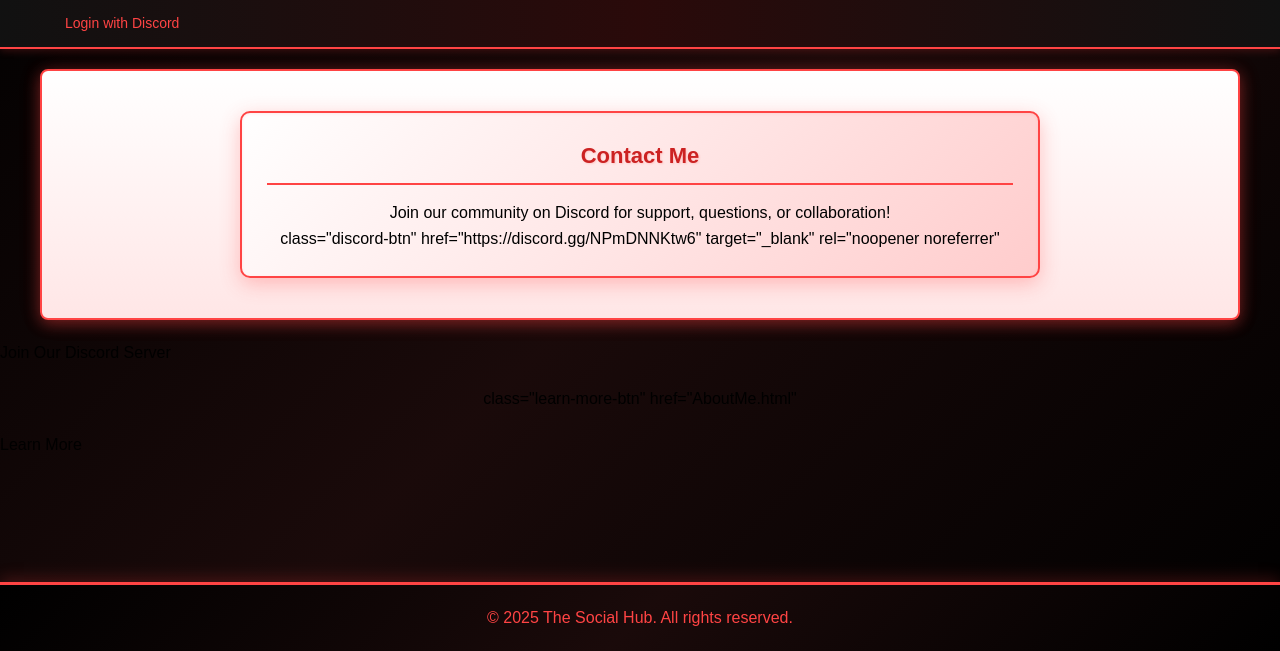
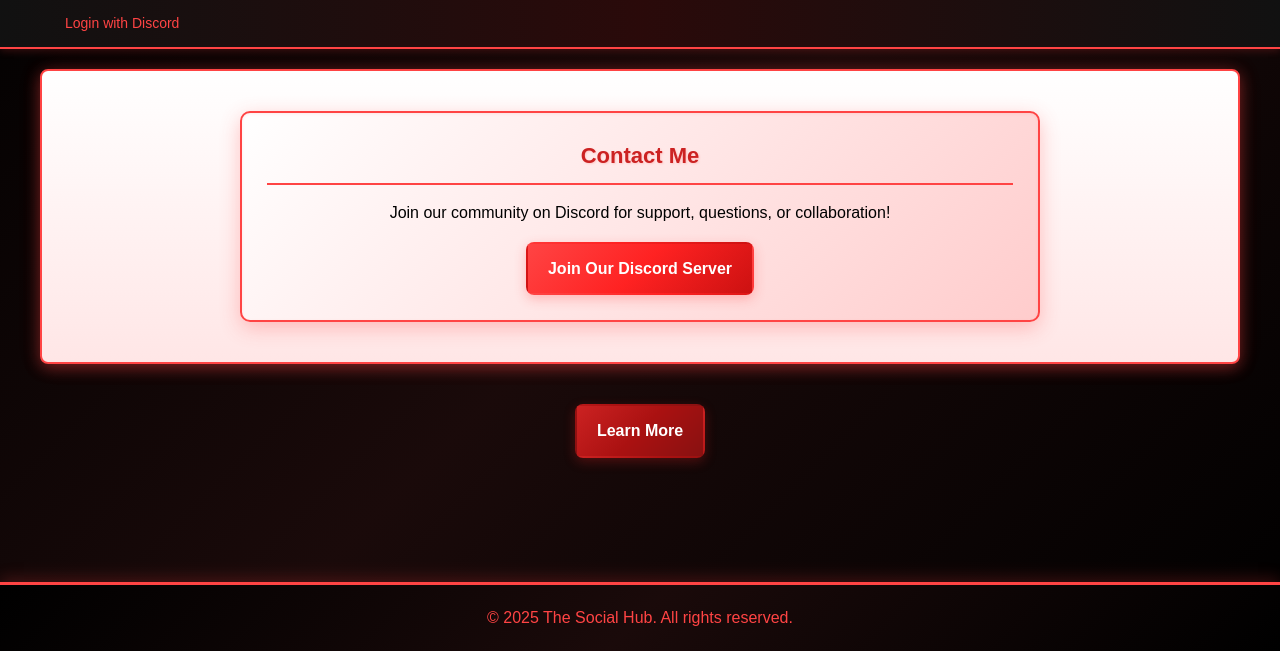
Before and after one commit to WebsiteDevelopmentStudios/TheSocialHub, a plain HTML site: page TheSocialHub.html in a window 1280 px wide. Shown: the part 149-800 px from the top of the page. Drawn offline with Linux system fonts and the light colour scheme.

Commit message:
Update TheSocialHub.html

```diff
--- a/TheSocialHub.html
+++ b/TheSocialHub.html
@@ -367,22 +367,18 @@
     <section id="contact">
       <h2>Contact Me</h2>
       <p>Join our community on Discord for support, questions, or collaboration!</p>
-
-        class="discord-btn"
-        href="https://discord.gg/NPmDNNKtw6"
-        target="_blank"
-        rel="noopener noreferrer"
-  </div>
+      <a class="discord-btn"
+         href="https://discord.gg/NPmDNNKtw6"
+         target="_blank"
+         rel="noopener noreferrer">
         Join Our Discord Server
       </a>
     </section>
   </div>
 
   <div class="learn-more-container">
-
-      class="learn-more-btn"
-      href="AboutMe.html"
-  </div>
+    <a class="learn-more-btn"
+       href="AboutMe.html">
       Learn More
     </a>
   </div>
```
